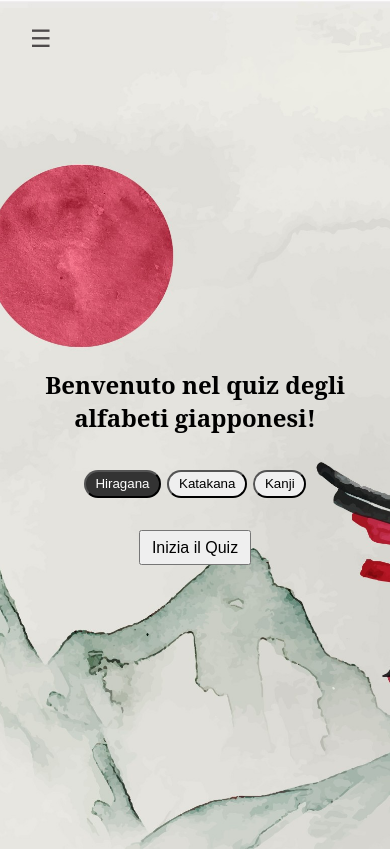
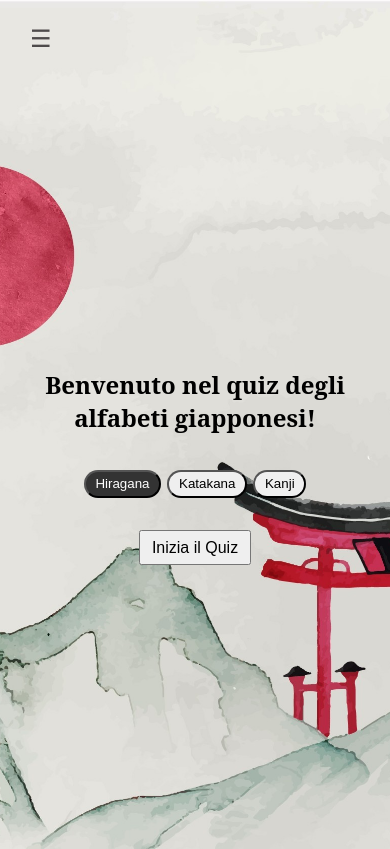
Before and after one commit to FedericoIafolla/QuizJapanese, a React (Create React App) app in the folder japanese-quiz/: page / in a window 390 px wide. Built offline with nearby package versions, Linux system fonts and the light colour scheme.

Commit message:
Miglioramenti sfondo

```diff
--- a/japanese-quiz/src/components/MainPage/MainPage.css
+++ b/japanese-quiz/src/components/MainPage/MainPage.css
@@ -9,6 +9,7 @@
   background-size: cover;
   background-position: center;
   background-attachment: fixed;
+  background-image: url("../../img/jap1.jpg"); /* Default background */
 }
 
 .start-quiz-btn {
@@ -51,6 +52,7 @@
 
 @media only screen and (max-width: 480px) {
   .main-page {
+    background-image: url("../../img/jap2.jpg"); /* Cambia l'immagine a jap2.jpg sotto i 480px */
     background-size: cover;
     background-position: center;
   }
--- a/japanese-quiz/src/components/MainPage/MainPage.tsx
+++ b/japanese-quiz/src/components/MainPage/MainPage.tsx
@@ -12,12 +12,7 @@ const MainPage: React.FC = () => {
   };
 
   return (
-    <div
-      className="main-page"
-      style={{
-        backgroundImage: `url(${backgroundImage})`,
-      }}
-    >
+    <div className="main-page">
       <h2>Benvenuto nel quiz degli alfabeti giapponesi!</h2>
       <div className="alphabet-selection">
         <button
```
Also changed, not shown: japanese-quiz/src/img/jap2.jpg (added).
